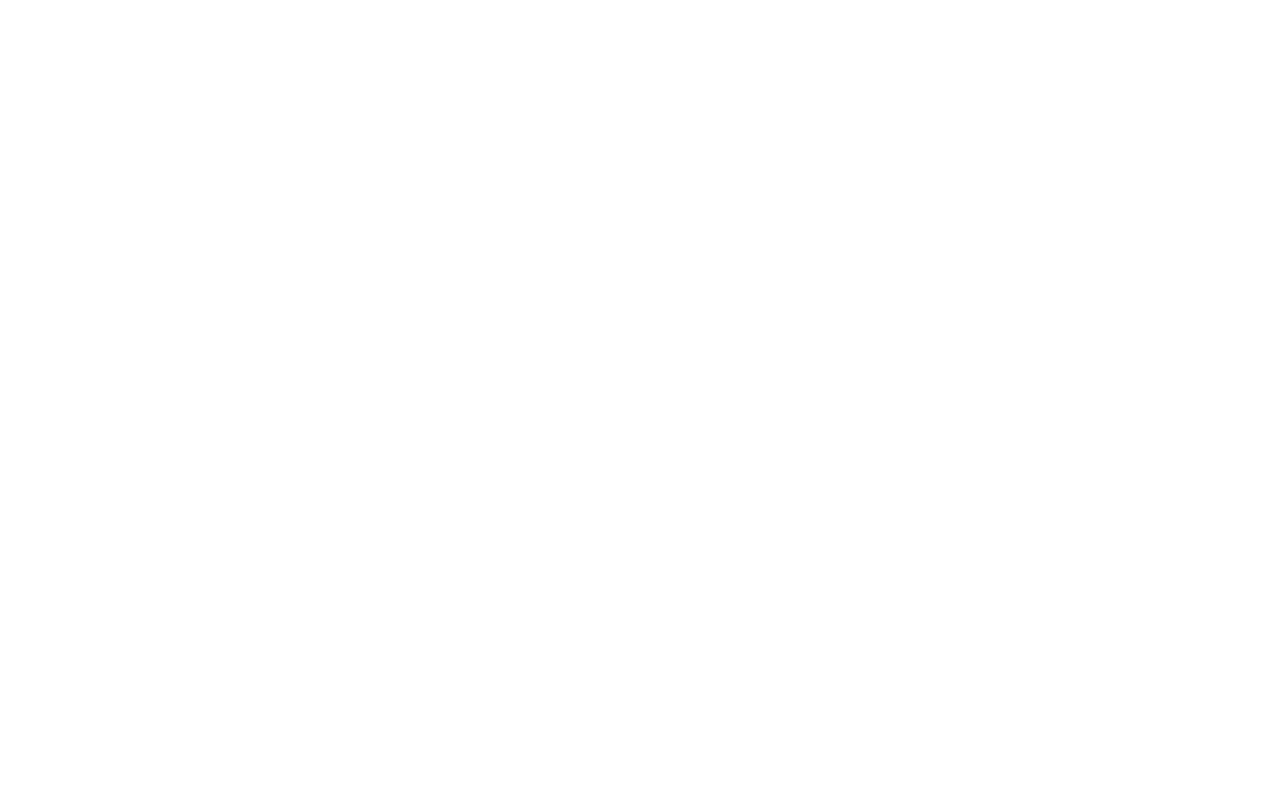
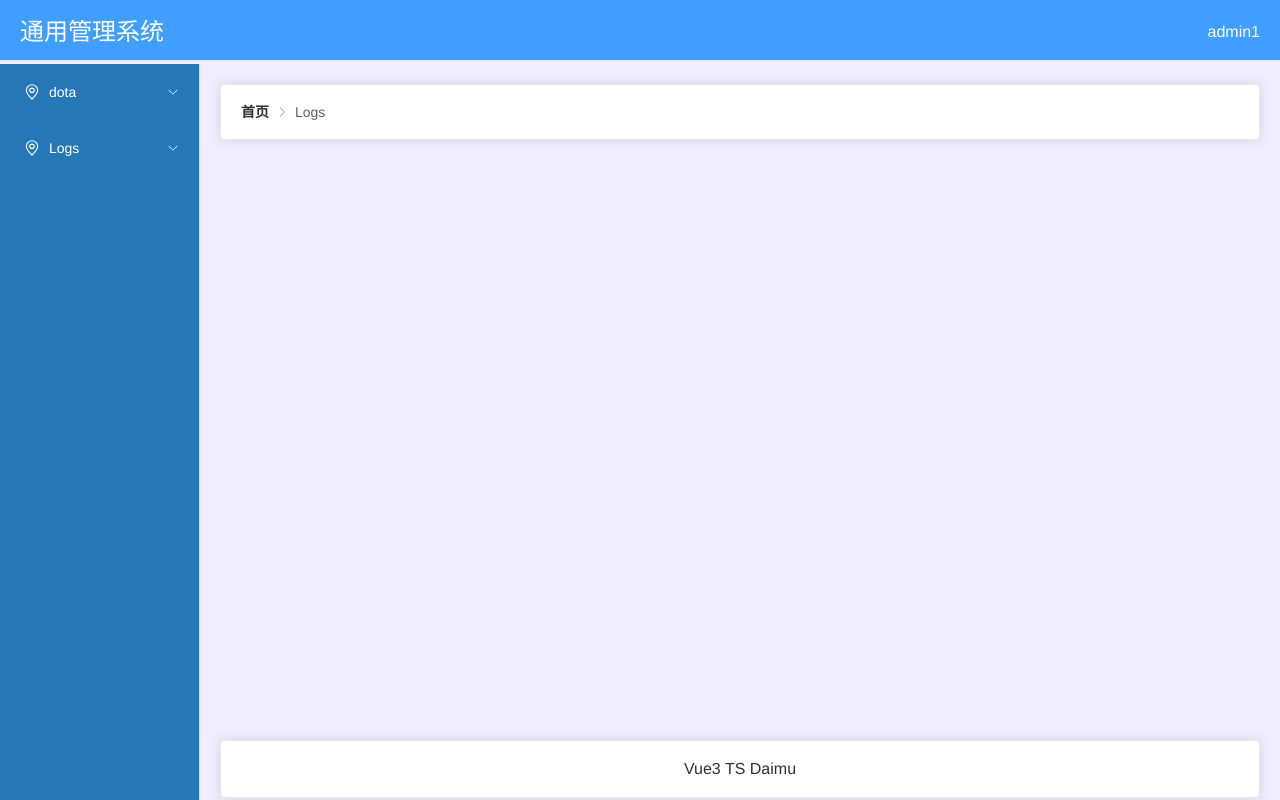
Before and after one commit to liu5855019/vue_project, a Vue app in the folder dm_log_v3_ts/: page /log in a window 1280 px wide. Before the commit this address had no page. Built offline with nearby package versions, Linux system fonts and the light colour scheme.

Commit message:
make route done

```diff
--- /dev/null
+++ b/dm_log_v3_ts/src/components/home/Breadcrumb.vue
@@ -0,0 +1,37 @@
+<template>
+    <div>
+        <el-card>
+            <el-breadcrumb :separator-icon="ArrowRight">
+                <el-breadcrumb-item :to="{ path: '/' }">首页</el-breadcrumb-item>
+                <el-breadcrumb-item v-for="(item, index) in $route.matched" :key="index" :to="{path: item.path
+                }">
+                    {{ item.name }}
+                </el-breadcrumb-item>
+            </el-breadcrumb>
+        </el-card>
+    </div>
+</template>
+
+<script lang="ts" >
+
+import { ArrowRight } from '@element-plus/icons-vue'
+import { defineComponent } from 'vue';
+
+export default defineComponent({
+    data() {
+        return {
+            ArrowRight: ArrowRight
+        }
+    },
+    setup() {
+        //const { ArrowLeft } = ArrowLeft
+    },
+    components: {
+    },
+})
+
+
+
+
+
+</script>
--- a/dm_log_v3_ts/src/components/home/Home.vue
+++ b/dm_log_v3_ts/src/components/home/Home.vue
@@ -6,8 +6,16 @@
       <el-container class="content">
         <Menu></Menu>
         <el-container>
-          <el-main>Main</el-main>
-          <el-footer><Footer></Footer></el-footer>
+          <el-main>
+            <Breadcrumb></Breadcrumb>
+            <div class="main">
+              <router-view></router-view>
+            </div>
+          </el-main>
+
+          <el-footer>
+            <Footer></Footer>
+          </el-footer>
         </el-container>
       </el-container>
 
@@ -22,6 +30,7 @@ import { defineComponent } from 'vue';
 import Header from '@/components/home/Header.vue';
 import Menu from '@/components/home/Menu.vue'
 import Footer from '@/components/home/Footer.vue';
+import Breadcrumb from '@/components/home/Breadcrumb.vue'
 
 
 export default defineComponent({
@@ -32,7 +41,8 @@ export default defineComponent({
   components: {
     Header,
     Menu,
-    Footer
+    Footer,
+    Breadcrumb
   }
 });
 </script>
@@ -50,6 +60,11 @@ export default defineComponent({
     width: 100%;
     top: 64px;
     bottom: 0;
+
+    .main {
+      background: white;
+      margin: 20px 0;
+    }
   }
 }
 
--- a/dm_log_v3_ts/src/components/home/Menu.vue
+++ b/dm_log_v3_ts/src/components/home/Menu.vue
@@ -2,6 +2,7 @@
     <div class="menu">
       <el-aside width="200px">
         <el-menu
+          router
           active-text-color="#ffd04b"
           background-color="#2578b5"
           class="el-menu-vertical-demo"
@@ -10,14 +11,19 @@
           @open="handleOpen"
           @close="handleClose"
         >
-          <el-sub-menu index="1">
-            <template #title>
-              <el-icon><location /></el-icon>
-              <span>Navigator One</span>
-            </template>
-              <el-menu-item index="1-1">item one</el-menu-item>
-              <el-menu-item index="1-2">item two</el-menu-item>
-          </el-sub-menu>
+          <template v-for="(route, index) in menus">
+            <el-sub-menu :index="index + ''" :key="index" v-if="!route.meta?.hidden">
+              <template #title>
+                <el-icon><Location /></el-icon>
+                <span>{{ route.name }}</span>
+              </template>
+
+              <el-menu-item-group v-for="(children, index1) in route.children" :key="index1">
+                <el-menu-item :index="children.path">{{children.name}}</el-menu-item>
+              </el-menu-item-group>
+
+            </el-sub-menu>
+          </template>
 
         </el-menu>
       </el-aside>
@@ -28,20 +34,25 @@
 
 <script lang="ts">
 import { defineComponent } from 'vue';
+import { RouteRecordRaw } from 'vue-router'
 import {
   Document,
   Menu as IconMenu,
   Location,
   Setting,
 } from '@element-plus/icons-vue'
-const handleOpen = (key: string, keyPath: string[]) => {
-  console.log(key, keyPath)
-}
-const handleClose = (key: string, keyPath: string[]) => {
-  console.log(key, keyPath)
-}
+import { property } from 'lodash';
+
+
+
 export default defineComponent({
+  data() {
+    return {
+       menus: new Array<RouteRecordRaw>()
+    }
+  },
   components: {
+    Location
   },
   methods: {
     handleOpen(key: string, keyPath: string[]){
@@ -50,8 +61,12 @@ export default defineComponent({
     handleClose(key: string, keyPath: string[]) {
       console.log(key, keyPath)
     }
+  },
+  created() {
+    console.log(this.$router.options.routes)
+    this.menus = [...this.$router.options.routes]
   }
-  });
+});
 </script>
 
 <style lang="scss" scoped>
--- /dev/null
+++ b/dm_log_v3_ts/src/components/log/Logs.vue
@@ -0,0 +1,5 @@
+<template>
+    <div>
+        logs
+    </div>
+</template>
--- a/dm_log_v3_ts/src/router/index.ts
+++ b/dm_log_v3_ts/src/router/index.ts
@@ -1,29 +1,68 @@
-import { createRouter, createWebHistory, RouteRecordRaw } from 'vue-router'
+import { createRouter, createWebHistory, RouteRecordRaw , } from 'vue-router'
 
 const routes: Array<RouteRecordRaw> = [
   {
     path: '/',
     name: 'index',
-    component: () => import('../components/home/Home.vue')
+    redirect: '/dota',
+    meta: {
+      hidden: true,
+      icon: 'ddd'
+    }
   },
   {
     path:'/*',
     name: 'not_found',
+    meta: {
+      hidden: true,
+      icon: 'ddd'
+    },
     component: () => import('../components/NotFound.vue')
-  },
-  {
-    path: '/home',
-    name: 'home',
-    component: () => import('../components/home/Home.vue')
   },
   {
     path: '/about',
     name: 'about',
+    meta: {
+      hidden: true,
+      icon: 'ddd'
+    },
     // route level code-splitting
     // this generates a separate chunk (about.[hash].js) for this route
     // which is lazy-loaded when the route is visited.
     component: () => import(/* webpackChunkName: "about" */ '../views/AboutView.vue')
+  },
+  {
+    path: '/dota',
+    name: 'dota',
+    redirect: '/dota/mengjing',
+    //iconClass:'aaa',
+    component: () => import('../components/home/Home.vue'),
+    children: [
+      {
+        path: '/dota/mengjing',
+        name: '梦境记录',
+        component: ()=> import('../components/dota/MengJing.vue')
+      },
+      {
+        path: '/dota/createmengjing',
+        name: '创建梦境',
+        component: ()=> import('../components/dota/CreateMengJing.vue')
+      }
+    ]
+  },
+  {
+    path: '/log',
+    name: 'Logs',
+    component: () => import('../components/home/Home.vue'),
+    children: [
+      {
+        path: '/log/logs',
+        name: 'Log List',
+        component: ()=> import('../components/log/Logs.vue')
+      },
+    ]
   }
+
 ]
 
 const router = createRouter({
```
